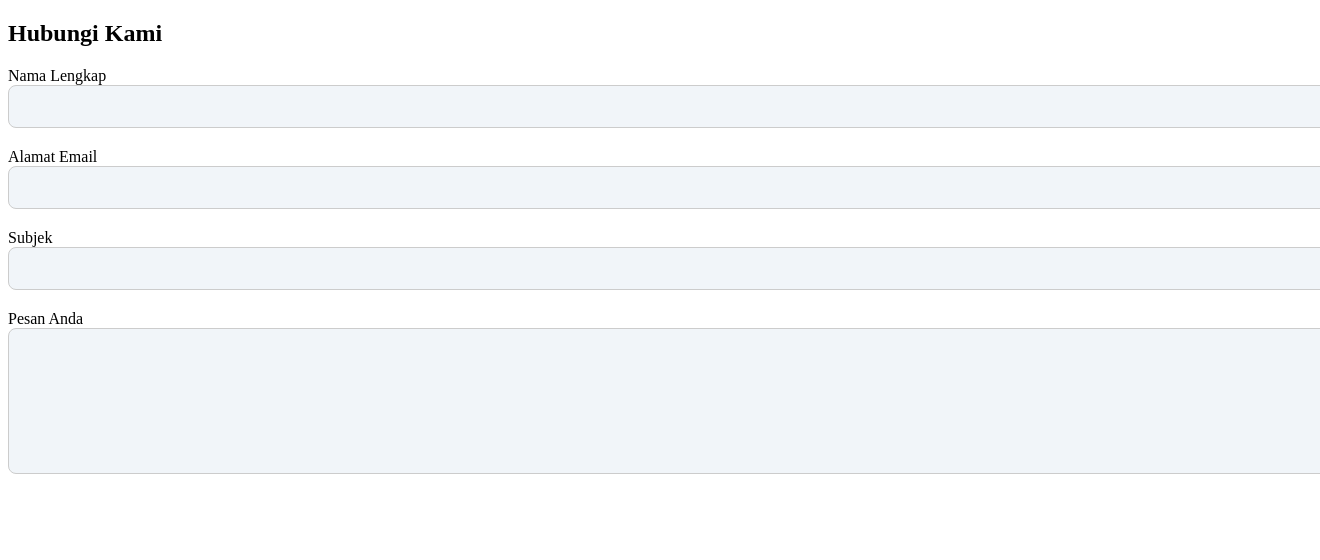
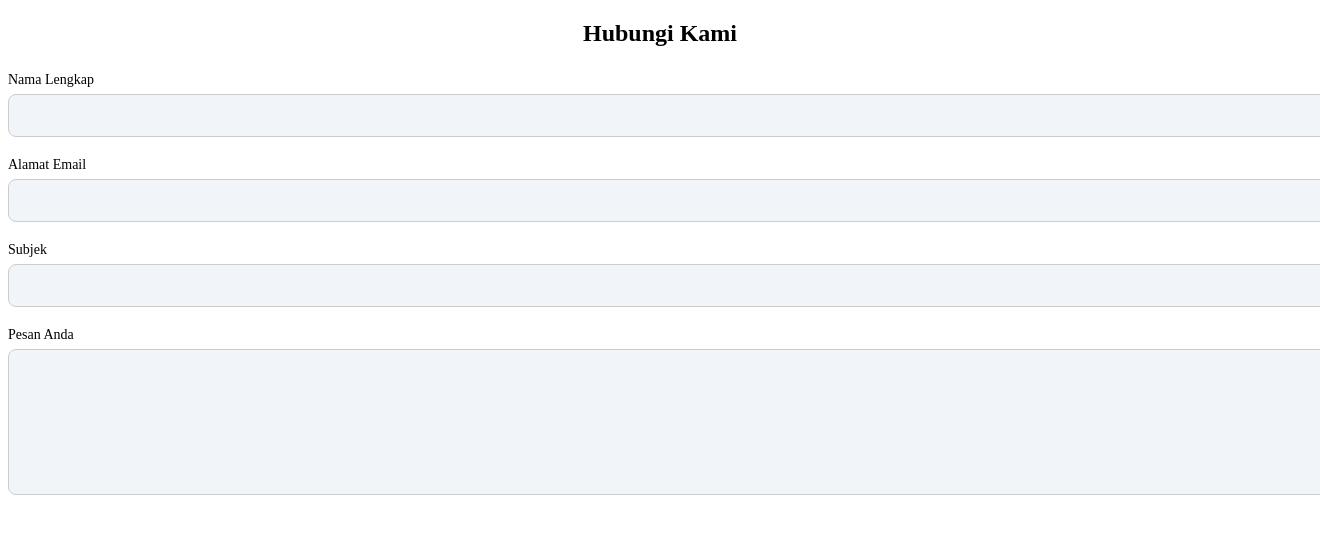
Before and after one commit to muharya022/ilkom-22-cloud-7, a Django app: template sistem_laporan/dokumen/templates/kontak.html in a window 1320 px wide; the page is wider, and only the part inside the window is pictured. Shown: the top 560 px of that part. Run offline with Django 5.2, Linux system fonts and the light colour scheme; the template is opened without the code that fills it, so the values that code supplies are empty; parts of the project's set-up code (start-up, migrations or seed data) failed here and were passed over.

Commit message:
update kontak.html

```diff
--- a/sistem_laporan/dokumen/templates/kontak.html
+++ b/sistem_laporan/dokumen/templates/kontak.html
@@ -11,7 +11,18 @@
 
 
 
+    h2 {
+      margin-bottom: 25px;
+      text-align: center;
+      font-size: 24px;
+      color: var(--primary);
+    }
 
+    label {
+      font-size: 14px;
+      display: block;
+      margin-bottom: 6px;
+    }
 
     input,
     textarea {
```
